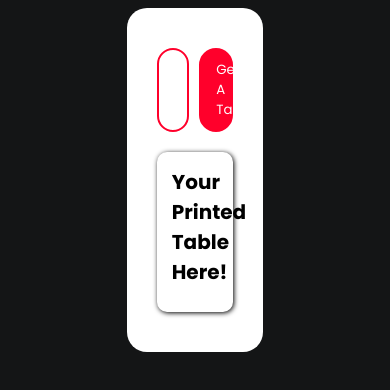
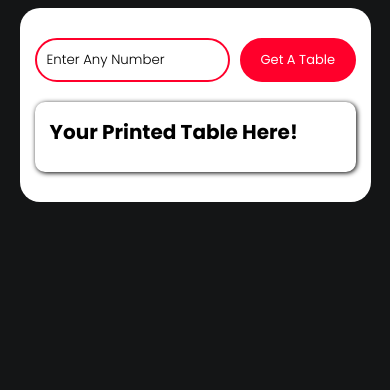
Before and after one commit to miraameditz/Table, a plain HTML site: page index.html in a window 390 px wide. Drawn offline with Linux system fonts and the light colour scheme.

Commit message:
Update style.css

```diff
--- a/style.css
+++ b/style.css
@@ -73,3 +73,24 @@ body{
     padding: 0px 10px;
     border-radius: 10px;
 }
+
+
+@media (max-width: 768px) {
+    .table_form {
+        width: 90%;
+        padding: 30px 15px;
+    }
+
+    .input_one button {
+        width: 37%;
+        font-size: 13px;
+    }
+
+    .input_one input {
+        width: 63%;
+    }
+
+    #tableError {
+        font-size: 13px;
+    }
+}
```
